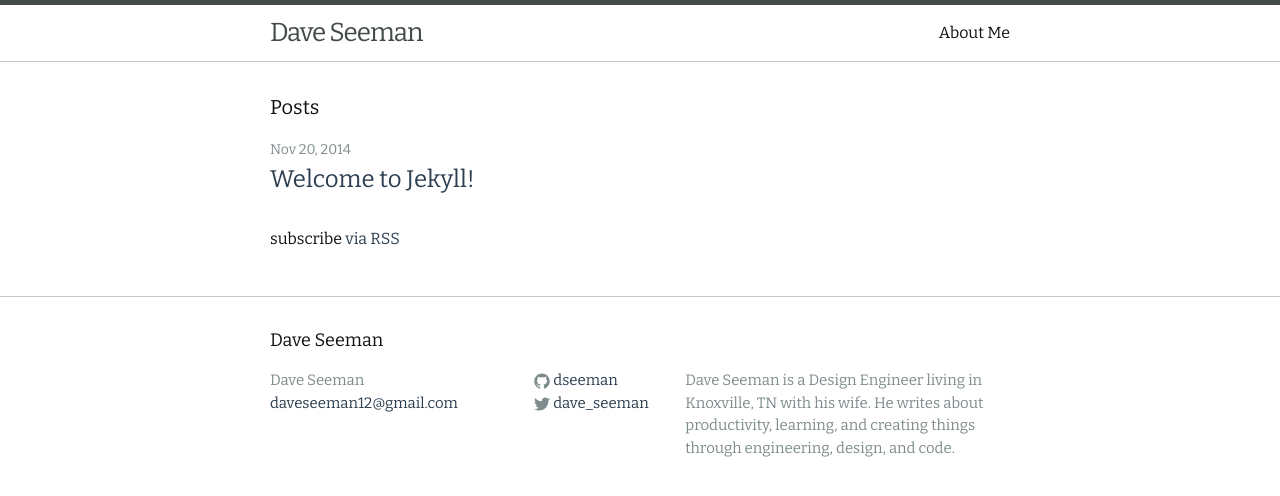
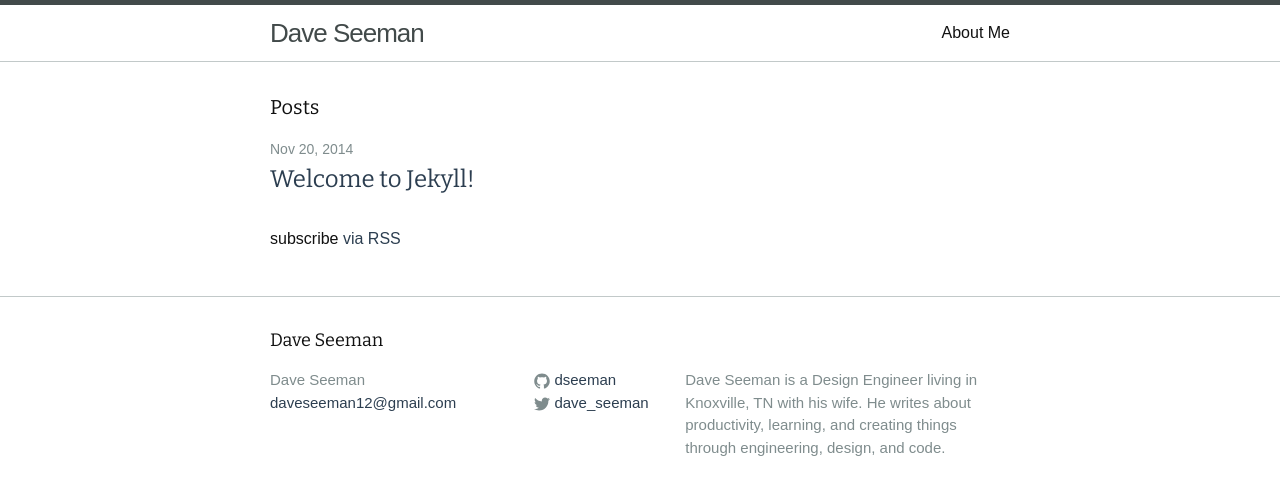
Before and after one commit to Shipwright/daveas.github.io, a Jekyll site: the page built from index.html, in a window 1280 px wide. Shown: the top 496 px of the page. Built offline with Jekyll 4.4.1, drawn with Linux system fonts in a browser that asks for light colours; some web fonts are replaced.

Commit message:
changed fonts

```diff
--- a/_sass/_base.scss
+++ b/_sass/_base.scss
@@ -17,7 +17,7 @@ body {
     font-family: $primary-font-family;
     font-size: $base-font-size;
     line-height: $base-line-height;
-    font-weight: 300;
+    font-weight: 400;
     color: $text-color;
     background-color: $background-color;
     -webkit-text-size-adjust: 100%;
@@ -80,7 +80,8 @@ li {
  * Headings
  */
 h1, h2, h3, h4, h5, h6 {
-    font-weight: 300;
+    font-family: $secondary-font-family;
+    font-weight: 400;
 }
 
 
--- a/css/main.scss
+++ b/css/main.scss
@@ -5,8 +5,8 @@
 @import url(http://fonts.googleapis.com/css?family=Bitter|Spinnaker);
 
 // Our variables
-$primary-font-family: 'Bitter', serif;
-$secondary-font-family: 'Spinnaker', sans-serif;
+$primary-font-family: 'Spinnaker', sans-serif;
+$secondary-font-family: 'Bitter', serif;
 $base-font-size:   16px;
 $small-font-size:  $base-font-size * 0.875;
 $base-line-height: 1.5;
```
